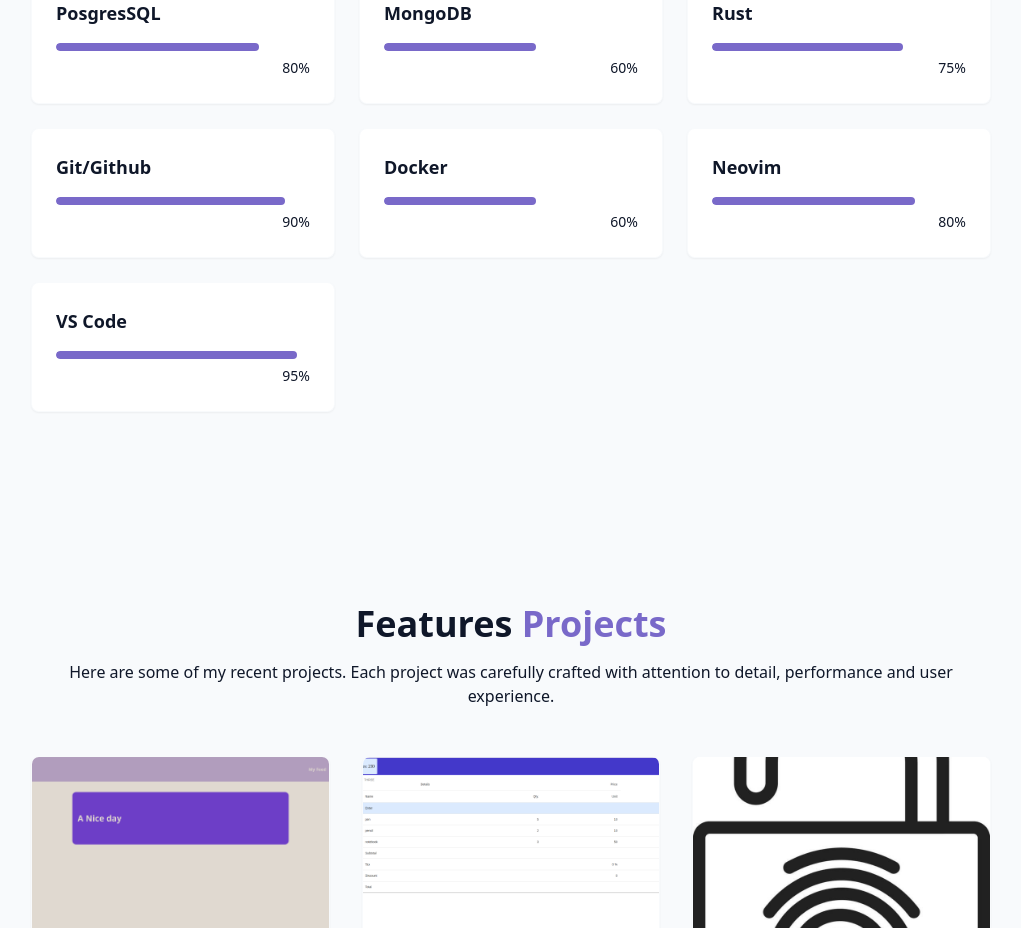
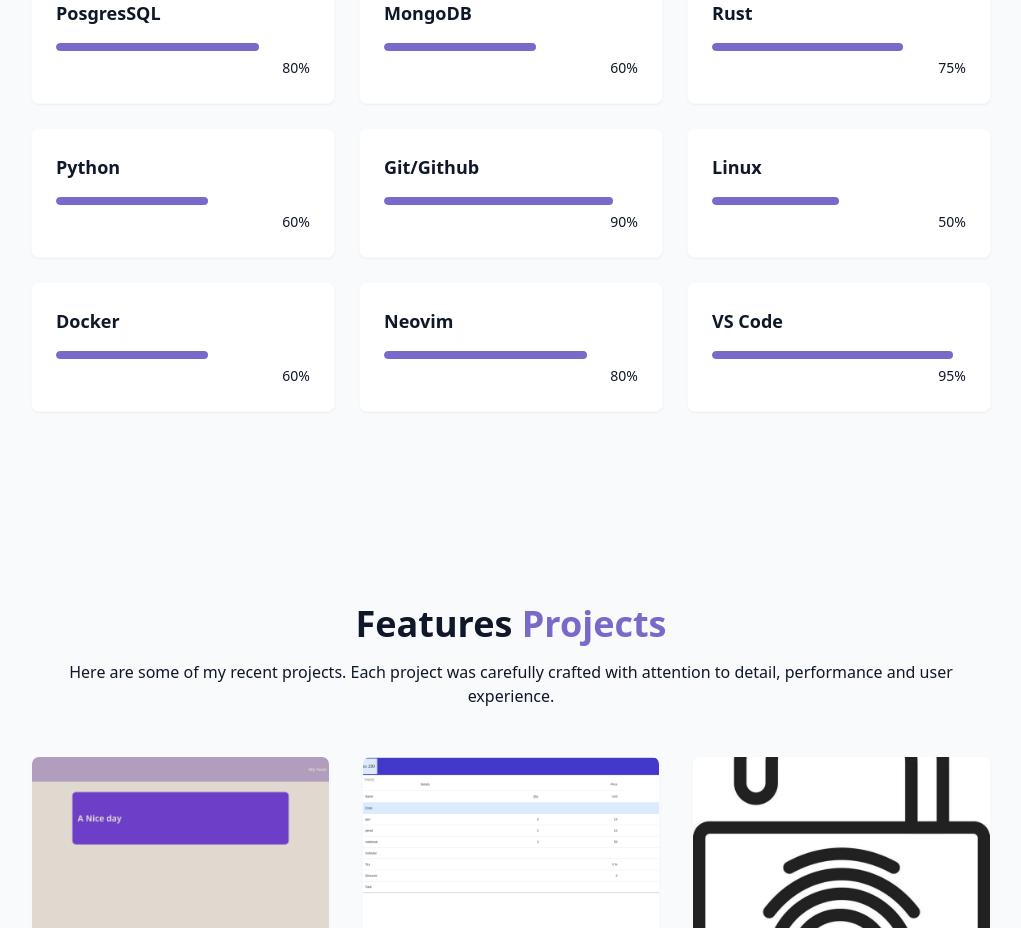
Before and after one commit to P-M-Manmohan/Portfolio-Manmohan, a React (Vite) app: page / in a window 1280 px wide. Shown: the part 2080-3008 px from the top of the page, without its empty margins (129-1150 px from the left). Built offline with nearby package versions, Linux system fonts and the light colour scheme.

Commit message:
Add Python and Linux skills to SkillsSection

```diff
--- a/src/components/SkillsSection.jsx
+++ b/src/components/SkillsSection.jsx
@@ -14,9 +14,11 @@
     { name: "PosgresSQL", level:80, category:"backend"},
     { name: "MongoDB", level:60, category:"backend"},
     { name: "Rust", level:75, category:"backend"},
+    { name: "Python", level:60, category:"backend"},
 
     //Tools
     { name: "Git/Github", level:90, category:"tools"},
+    { name: "Linux", level:50, category:"tools"},
     { name: "Docker", level:60, category:"tools"},
     { name: "Neovim", level:80, category:"tools"},
     { name: "VS Code", level:95, category:"tools"},
```
